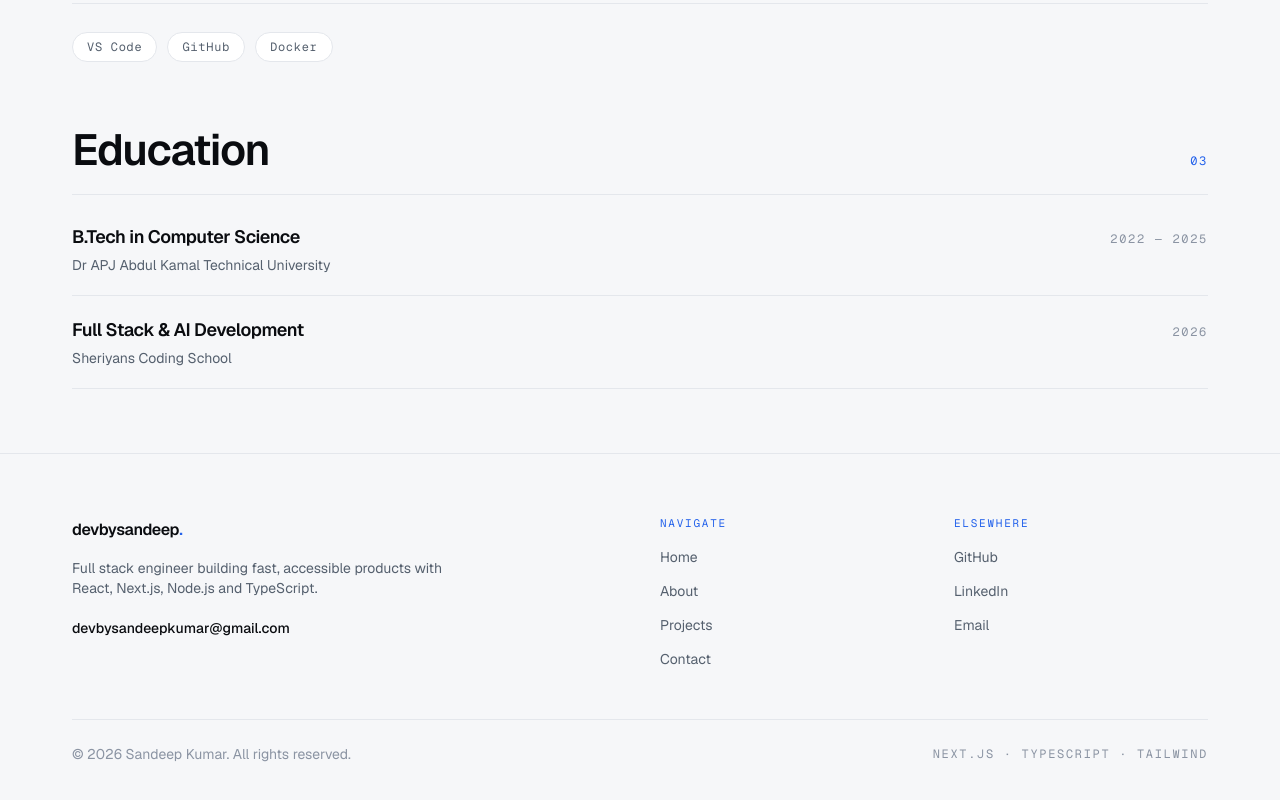
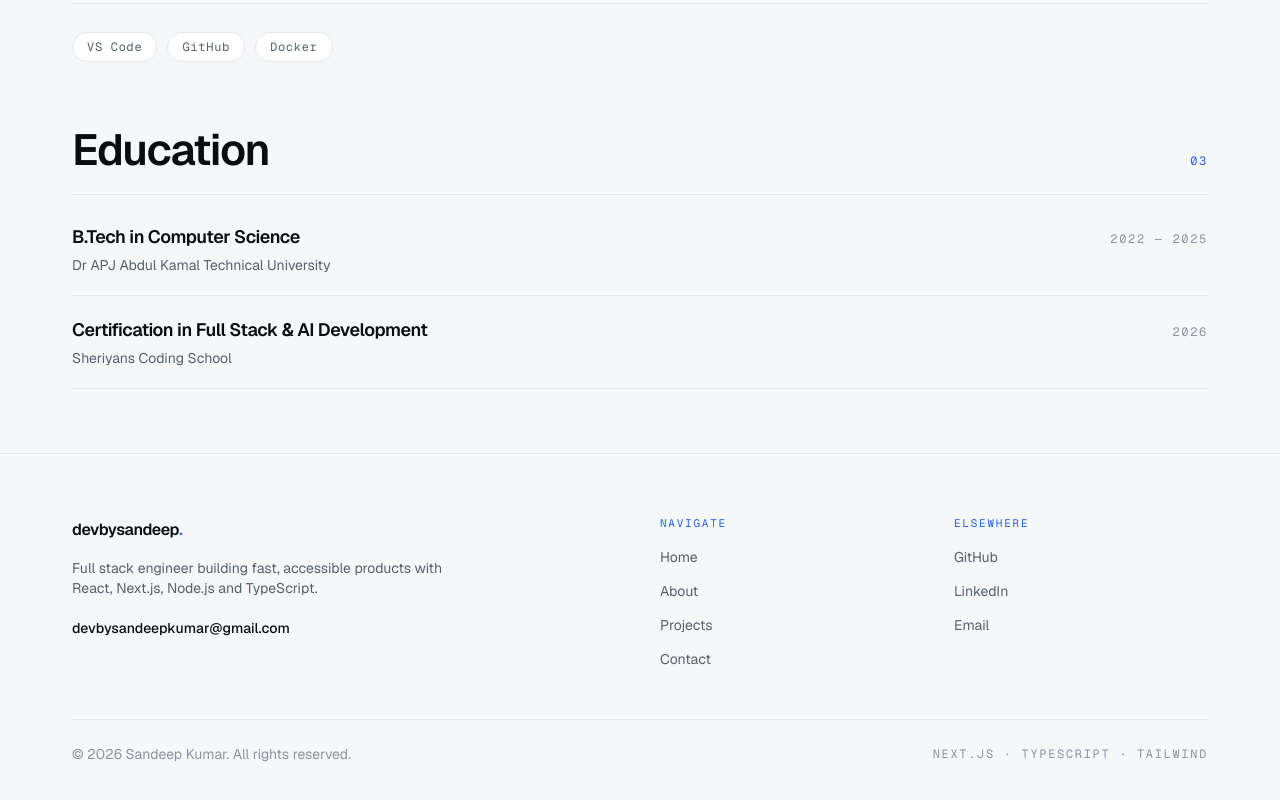
Before and after one commit to devbysandeepkumar/portfolio, a Next.js app: page /about in a window 1280 px wide. Shown: the part 1223-2023 px from the top of the page. Built offline with nearby package versions, Linux system fonts and the light colour scheme.

Commit message:
Update portfolio.ts

```diff
--- a/data/portfolio.ts
+++ b/data/portfolio.ts
@@ -128,7 +128,7 @@ export const education = [
     period: "2022 — 2025",
   },
   {
-    degree: "Full Stack & AI Development",
+    degree: "Certification in Full Stack & AI Development",
     school: "Sheriyans Coding School",
     period: "2026",
   },
```
